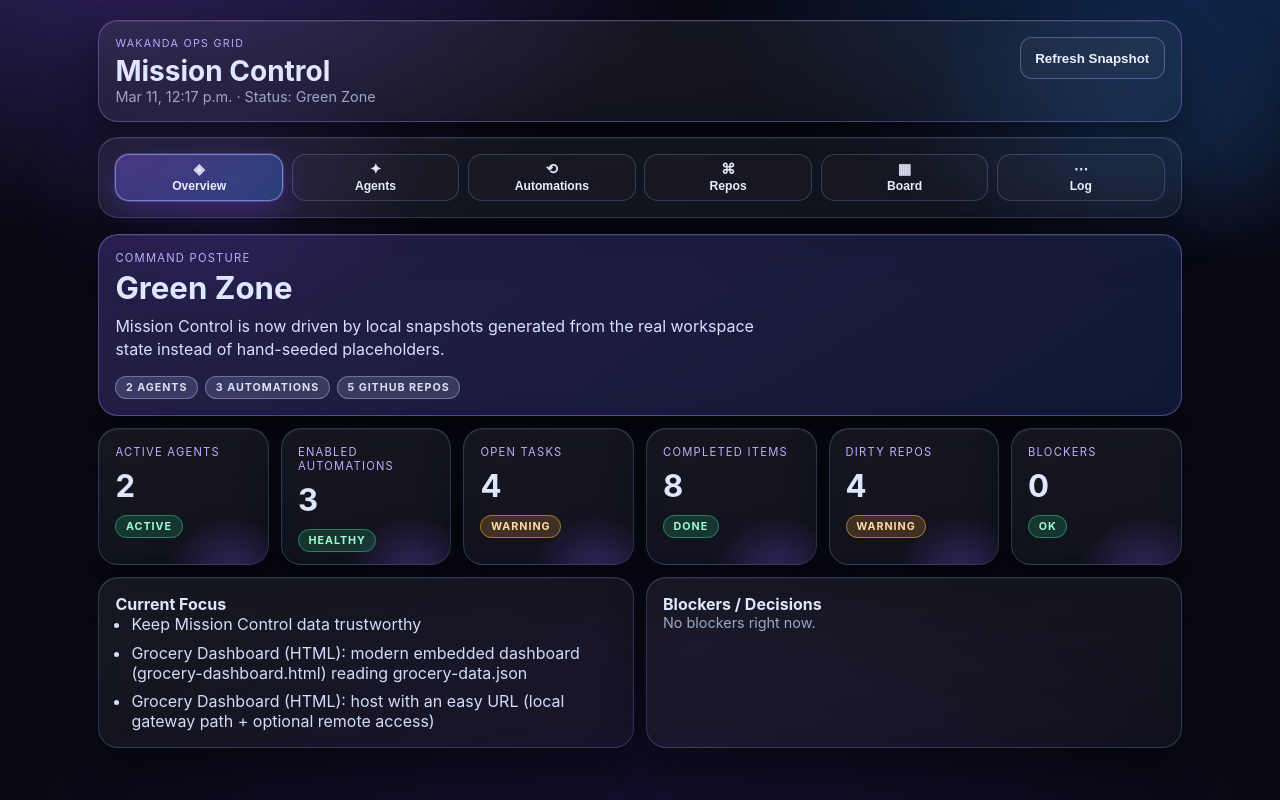
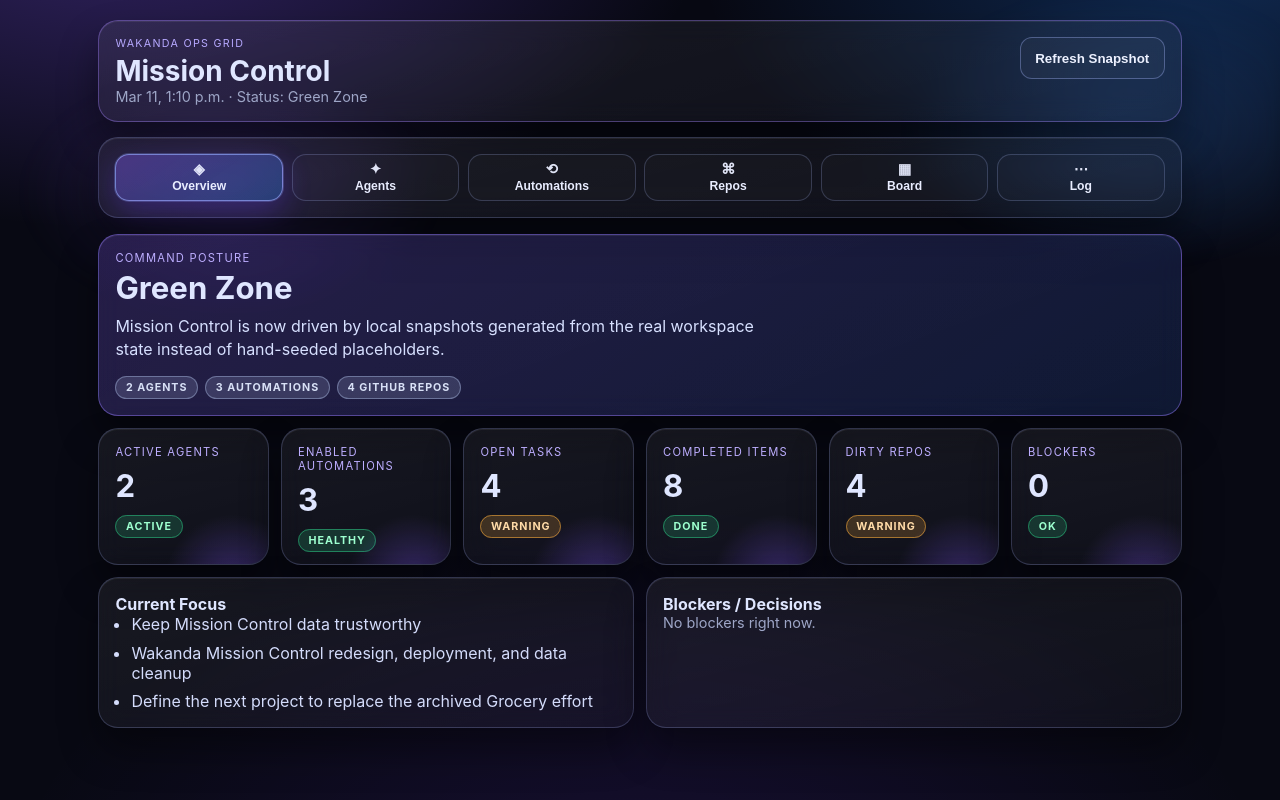
Before and after one commit to griotwakanda/griot-mission-control, a Vue app: page / in a window 1280 px wide. Built offline with nearby package versions, Linux system fonts and the light colour scheme.

Commit message:
Remove grocery project from Mission Control state

```diff
--- a/public/data/board.json
+++ b/public/data/board.json
@@ -2,12 +2,12 @@
   "lastUpdated": "2026-03-04",
   "columns": {
     "todo": [
-      "Grocery Dashboard (HTML): host with an easy URL (local gateway path + optional remote access)",
-      "Grocery Pipeline: automate receipt ingestion (Telegram receipt photo -> OCR -> parse -> append to CSV -> export JSON)",
-      "Grocery Dashboard (HTML): add trends (weekly/monthly), filters (store/date), and top swaps recommendations"
+      "Define the next project to replace the archived Grocery effort",
+      "Finalize Wakanda Mission Control polish + operating workflow",
+      "Decide the first high-leverage dashboard module after Mission Control"
     ],
     "inProgress": [
-      "Grocery Dashboard (HTML): modern embedded dashboard (grocery-dashboard.html) reading grocery-data.json"
+      "Wakanda Mission Control redesign, deployment, and data cleanup"
     ],
     "done": [
       "Cancelled: Looker Studio visuals approach (replaced by HTML dashboard)",
--- a/public/data/overview.json
+++ b/public/data/overview.json
@@ -1,5 +1,5 @@
 {
-  "generatedAt": "2026-03-11 12:17 PDT",
+  "generatedAt": "2026-03-11 13:10 PDT",
   "missionStatus": "Green Zone",
   "kpis": [
     {
@@ -36,8 +36,8 @@
   "summary": "Mission Control is now driven by local snapshots generated from the real workspace state instead of hand-seeded placeholders.",
   "currentFocus": [
     "Keep Mission Control data trustworthy",
-    "Grocery Dashboard (HTML): modern embedded dashboard (grocery-dashboard.html) reading grocery-data.json",
-    "Grocery Dashboard (HTML): host with an easy URL (local gateway path + optional remote access)"
+    "Wakanda Mission Control redesign, deployment, and data cleanup",
+    "Define the next project to replace the archived Grocery effort"
   ],
   "blockers": [],
   "recentCompleted": [
--- a/public/data/repos.json
+++ b/public/data/repos.json
@@ -23,14 +23,6 @@
       "private": false,
       "url": "https://github.com/griotwakanda/synthia-mission-control-negotiator",
       "updatedAt": "2026-03-04T07:08:52Z"
-    },
-    {
-      "name": "grocery-dashboard",
-      "owner": "griotwakanda",
-      "fullName": "griotwakanda/grocery-dashboard",
-      "private": false,
-      "url": "https://github.com/griotwakanda/grocery-dashboard",
-      "updatedAt": "2026-03-03T06:32:48Z"
     },
     {
       "name": "firetv-mood-wall",
@@ -97,21 +89,12 @@
       "origin": "git@github.com:griotwakanda/wakanda-kanban.git"
     },
     {
-      "name": "grocery",
-      "path": "/Users/griotbot/.openclaw/workspace/grocery",
-      "branch": "main",
-      "clean": true,
-      "health": "clean",
-      "lastCommit": "chore: add 2026-03-01 No Frills receipt and refresh grocery data",
-      "origin": "git@github.com:griotwakanda/grocery-dashboard.git"
-    },
-    {
       "name": "mission-control",
       "path": "/Users/griotbot/.openclaw/workspace/mission-control",
       "branch": "main",
       "clean": false,
       "health": "dirty",
-      "lastCommit": "Revamp Mission Control to static snapshot dashboard",
+      "lastCommit": "Redesign Mission Control with premium fintech afrofuturist UI shell",
       "origin": "git@github.com:griotwakanda/griot-mission-control.git"
     },
     {
--- a/public/data/worklog.json
+++ b/public/data/worklog.json
@@ -1,5 +1,17 @@
 {
   "entries": [
+    {
+      "timestamp": "2026-03-11 12:52 PDT",
+      "source": "mission-control git",
+      "summary": "Redesign Mission Control with premium fintech afrofuturist UI shell",
+      "status": "done"
+    },
+    {
+      "timestamp": "2026-03-11 12:17 PDT",
+      "source": "mission-control git",
+      "summary": "Derive Mission Control agents and automations from live state",
+      "status": "done"
+    },
     {
       "timestamp": "2026-03-11 12:14 PDT",
       "source": "mission-control git",
@@ -22,18 +34,6 @@
       "timestamp": "2026-03-05 13:40 PST",
       "source": "mission-control git",
       "summary": "feat: add session log tracking",
-      "status": "done"
-    },
-    {
-      "timestamp": "2026-02-24 13:28 PST",
-      "source": "mission-control git",
-      "summary": "chore: move text to footer",
-      "status": "done"
-    },
-    {
-      "timestamp": "2026-02-24 12:45 PST",
-      "source": "mission-control git",
-      "summary": "feat: add hoje historical background",
       "status": "done"
     },
     {
```
Also changed, not shown: scripts/refresh-data.mjs (+7 -2 lines).
